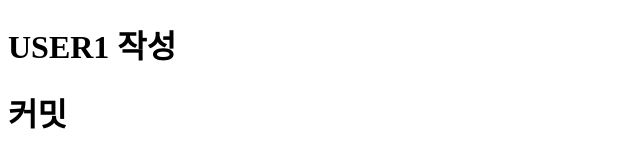
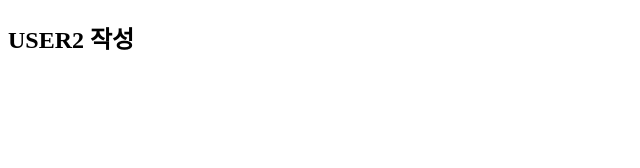
Before and after one commit to 200926/GithubPractice, a plain HTML site: page index.html in a window 1280 px wide. Shown: the whole page, without its empty margins (0-640 px from the left). Drawn offline with Linux system fonts and the light colour scheme.

Commit message:
USER2 커밋

```diff
--- a/index.html
+++ b/index.html
@@ -6,7 +6,6 @@
     <title>Document</title>
 </head>
 <body>
-    <h1>USER1 작성</h1>
-    <h1>커밋</h1>
+    <h2>USER2 작성</h2>
 </body>
 </html>
```
